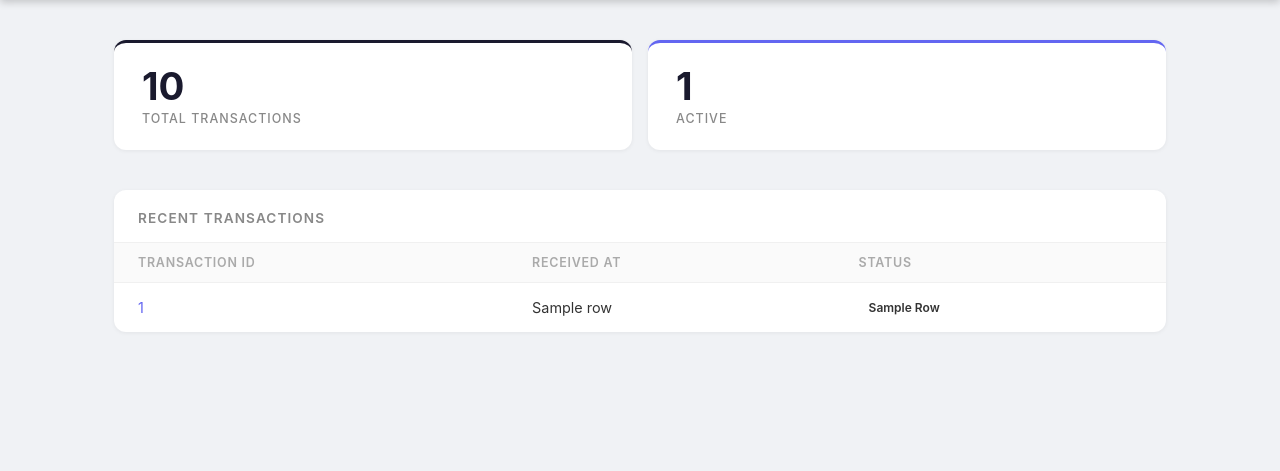
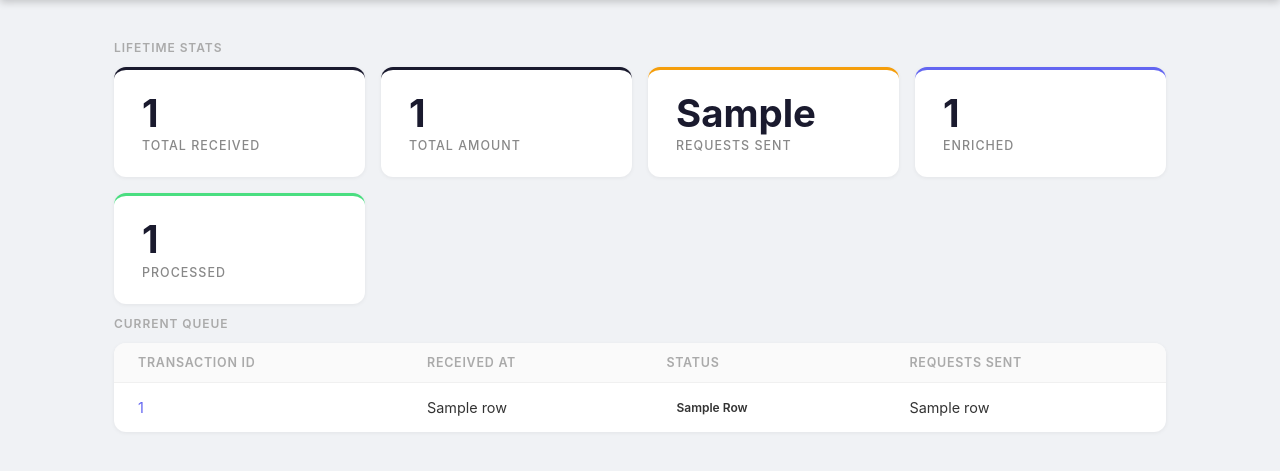
Before and after one commit to Samuel-Mason-git/bank-enrichment, a FastAPI app: template src/server_scripts/templates/dashboard.html in a window 1280 px wide. Shown: the part 64-535 px from the top of the page. Run offline with FastAPI, Linux system fonts and the light colour scheme; the template is opened without the code that fills it: most values are stand-ins (such as "Sample title", 1, 10 or a date in 2020).

Commit message:
Added in lifetime stats for  the webhook dashboard

```diff
--- a/src/server_scripts/main.py
+++ b/src/server_scripts/main.py
@@ -109,6 +109,10 @@ async def recieve_monzo(request: Request):
             "INSERT OR IGNORE INTO webhook_queue (id, payload, received_at) VALUES (?, ?, ?)",
             [transaction_id, body.decode(), received_at]
         )
+        con.execute(
+            "UPDATE stats SET total_received = total_received + 1, total_amount_pence = total_amount_pence + ? WHERE id = 1",
+            [monzo_data.data.amount]
+        )
         log.info(f"Transaction stored: {transaction_id}")
     except Exception as e:
         log.error(f"Failed to store transaction {transaction_id}: {e}", exc_info=True)
@@ -158,21 +162,26 @@ async def transaction_detail(transaction_id: str, request: Request, credentials:
 @app.get("/dashboard", response_class=HTMLResponse)
 async def dashboard(request: Request, credentials: HTTPBasicCredentials = Depends(verify_credentials)):
     con = get_con()
-    total = con.execute("SELECT COUNT(*) FROM webhook_queue").fetchone()[0]
-    by_status = con.execute(
-        "SELECT status, COUNT(*) FROM webhook_queue GROUP BY status"
+    lifetime = con.execute(
+        "SELECT total_received, total_amount_pence, requests_sent, total_enriched, total_processed FROM stats WHERE id = 1"
+    ).fetchone()
+    queue = con.execute(
+        "SELECT id, received_at, status, request_count FROM webhook_queue WHERE status != 'processed' ORDER BY received_at DESC"
     ).fetchall()
-    recent = con.execute(
-        "SELECT id, received_at, status FROM webhook_queue ORDER BY received_at DESC LIMIT 20"
-    ).fetchall()
+
+    total_received, total_amount_pence, requests_sent, total_enriched, total_processed = lifetime or (0, 0, 0, 0, 0)
+    total_amount_str = f"£{abs(total_amount_pence) / 100:,.2f}"
 
     return templates.TemplateResponse(
         request=request,
         name="dashboard.html",
         context={
-            "total": total,
-            "by_status": by_status,
-            "recent": recent,
+            "total_received": total_received,
+            "total_amount": total_amount_str,
+            "requests_sent": requests_sent,
+            "total_enriched": total_enriched,
+            "total_processed": total_processed,
+            "queue": queue,
         }
     )
 
--- a/src/server_scripts/server_db.py
+++ b/src/server_scripts/server_db.py
@@ -24,3 +24,7 @@ def init_db() -> None:
         statement = statement.strip()
         if statement:
             _con.execute(statement)
+
+    _con.execute(
+        "ALTER TABLE webhook_queue ADD COLUMN IF NOT EXISTS request_count INTEGER DEFAULT 0"
+    )
--- a/src/server_scripts/static/style.css
+++ b/src/server_scripts/static/style.css
@@ -42,11 +42,20 @@ main {
     padding: 0 24px;
 }
 
+.section-label {
+    font-size: 0.75rem;
+    text-transform: uppercase;
+    letter-spacing: 0.08em;
+    color: #aaa;
+    font-weight: 600;
+    margin-bottom: 12px;
+}
+
 .stats {
     display: grid;
     grid-template-columns: repeat(auto-fit, minmax(200px, 1fr));
     gap: 16px;
-    margin-bottom: 40px;
+    margin-bottom: 12px;
 }
 
 .stat-card {
@@ -82,6 +91,7 @@ section {
     border-radius: 12px;
     box-shadow: 0 1px 4px rgba(0,0,0,0.06);
     overflow: hidden;
+    margin-bottom: 40px;
 }
 
 section h2 {
--- a/src/server_scripts/templates/dashboard.html
+++ b/src/server_scripts/templates/dashboard.html
@@ -14,44 +14,59 @@
 </header>
 
 <main>
+
+    <div class="section-label">Lifetime Stats</div>
     <div class="stats">
         <div class="stat-card total">
-            <div class="value">{{ total }}</div>
-            <div class="label">Total Transactions</div>
+            <div class="value">{{ total_received }}</div>
+            <div class="label">Total Received</div>
         </div>
-        {% for status, count in by_status %}
-        <div class="stat-card {{ status }}">
-            <div class="value">{{ count }}</div>
-            <div class="label">{{ status | capitalize }}</div>
+        <div class="stat-card total">
+            <div class="value">{{ total_amount }}</div>
+            <div class="label">Total Amount</div>
         </div>
-        {% endfor %}
+        <div class="stat-card pending">
+            <div class="value">{{ requests_sent }}</div>
+            <div class="label">Requests Sent</div>
+        </div>
+        <div class="stat-card enriched">
+            <div class="value">{{ total_enriched }}</div>
+            <div class="label">Enriched</div>
+        </div>
+        <div class="stat-card processed">
+            <div class="value">{{ total_processed }}</div>
+            <div class="label">Processed</div>
+        </div>
     </div>
 
+    <div class="section-label">Current Queue</div>
     <section>
-        <h2>Recent Transactions</h2>
-        {% if recent %}
+        {% if queue %}
         <table>
             <thead>
                 <tr>
                     <th>Transaction ID</th>
                     <th>Received At</th>
                     <th>Status</th>
+                    <th>Requests Sent</th>
                 </tr>
             </thead>
             <tbody>
-                {% for row in recent %}
+                {% for row in queue %}
                 <tr>
                     <td><a href="/dashboard/transaction/{{ row[0] }}">{{ row[0] }}</a></td>
                     <td>{{ row[1] }}</td>
                     <td><span class="badge {{ row[2] }}">{{ row[2] }}</span></td>
+                    <td>{{ row[3] if row[3] is not none else 0 }}</td>
                 </tr>
                 {% endfor %}
             </tbody>
         </table>
         {% else %}
-        <div class="empty">No transactions received yet</div>
+        <div class="empty">Queue is empty</div>
         {% endif %}
     </section>
+
 </main>
 
 </body>
--- a/src/server_scripts/templates/transaction.html
+++ b/src/server_scripts/templates/transaction.html
@@ -33,7 +33,7 @@
         <div class="detail-card">
             <div class="detail-card-title">Transaction</div>
             <div class="detail-row"><span>ID</span><span class="mono">{{ transaction_id }}</span></div>
-            <div class="detail-row"><span>Type</span><span>{{ currency }}</span></div>
+            <div class="detail-row"><span>Currency</span><span>{{ currency }}</span></div>
             <div class="detail-row"><span>Created</span><span>{{ created }}</span></div>
             <div class="detail-row"><span>Settled</span><span>{{ settled if settled else '—' }}</span></div>
             <div class="detail-row"><span>Is Load</span><span>{{ 'Yes' if is_load else 'No' }}</span></div>
```
Also changed, not shown: sql/server_tables.sql (+13 -1 lines).
